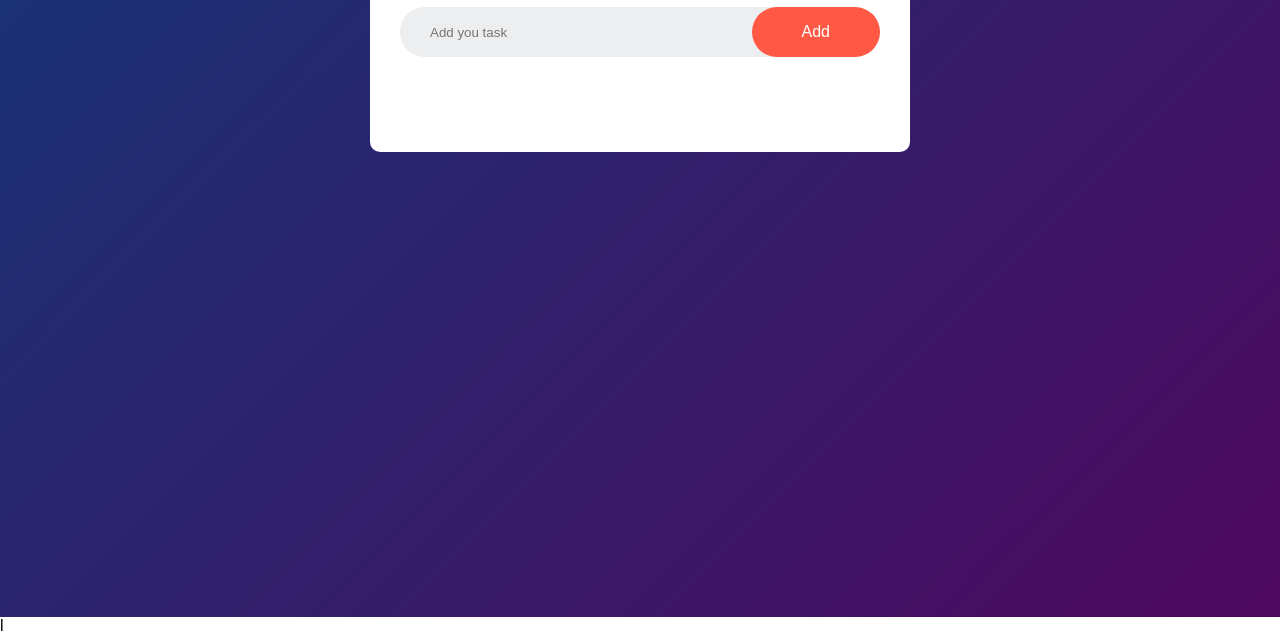
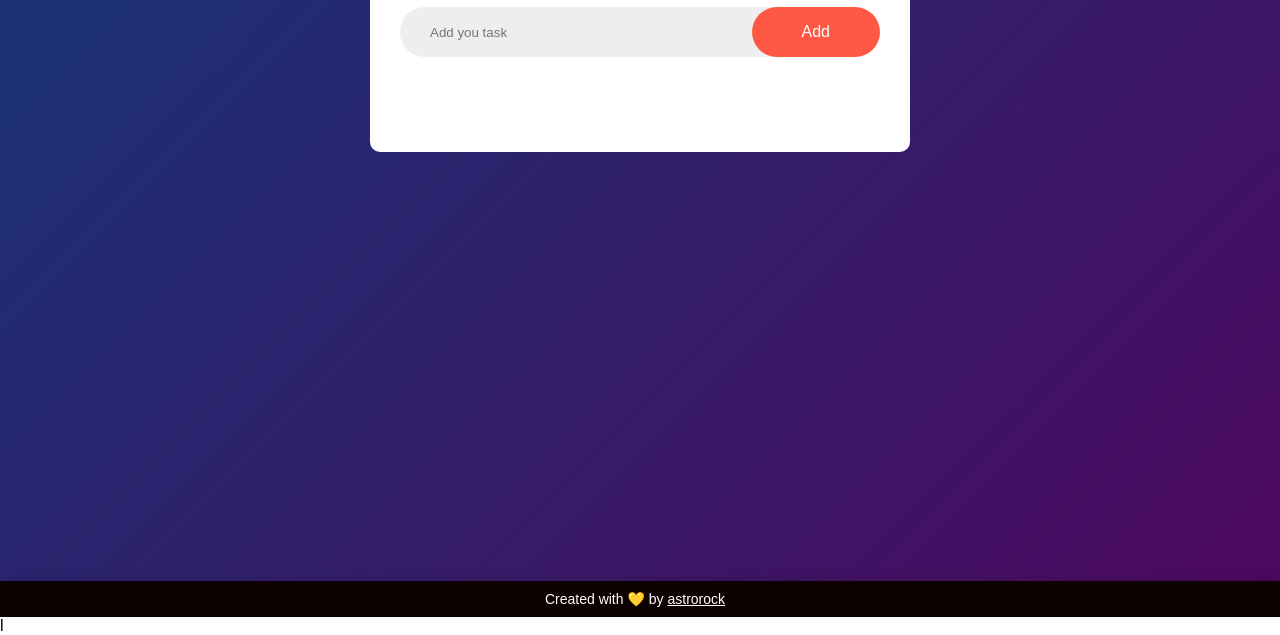
Before and after one commit to rahulastrorock/VanillaJS-Project, a plain HTML site: page ToDoList/index.html in a window 1280 px wide. Shown: the part 183-818 px from the top of the page. Drawn offline with Linux system fonts and the light colour scheme.

Commit message:
added footer

```diff
--- a/ToDoList/index.html
+++ b/ToDoList/index.html
@@ -17,6 +17,16 @@
         <ul id="list-container"></ul>
       </div>
     </div>
+
+    <div class="foot">
+      <p>
+        Created with 💛 by
+        <a href="https://www.linkedin.com/in/astrorock/" target="_blank"
+          >astrorock</a
+        >
+      </p>
+    </div>
+
     <script src="app.js"></script>
   </body>
 </html>
--- a/ToDoList/style.css
+++ b/ToDoList/style.css
@@ -101,3 +101,22 @@ ul li span {
 ul li span:hover {
   background: #edeef0;
 }
+
+.foot {
+  position: fixed;
+  bottom: 0;
+  align-items: center;
+  width: 100%;
+  background: #0e0101;
+  padding: 10px 30px;
+  box-shadow: 0px -2px 10px rgba(0, 0, 0, 0.1);
+}
+.foot p {
+  color: #fff;
+  font-size: 14px;
+  margin-right: 10px;
+  text-align: center;
+}
+a {
+  color: #fff;
+}
```
